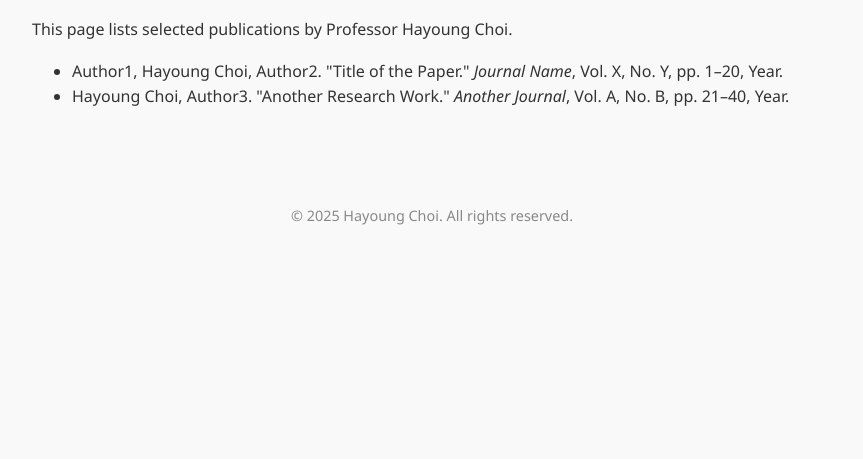
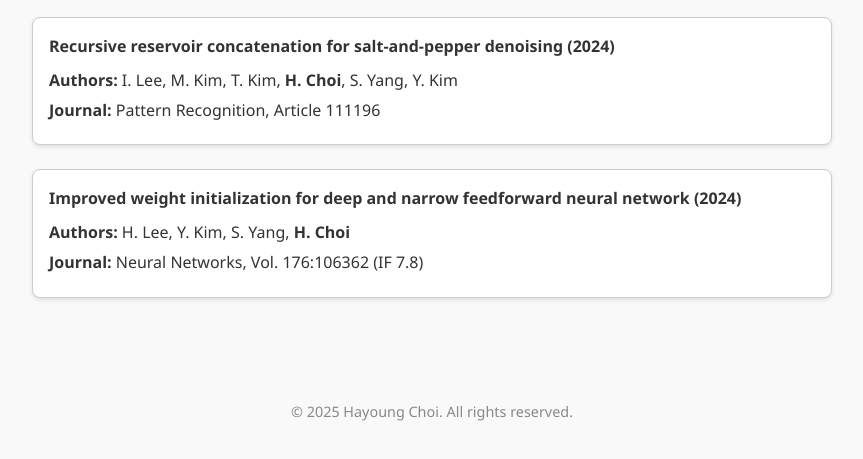
Before and after one commit to jaemiiin/jaemiiin.github.io, a plain HTML site: page publications.html in a window 1280 px wide. Shown: the part 251-710 px from the top of the page, without its empty margins (208-1071 px from the left). Drawn offline with Linux system fonts and the light colour scheme.

Commit message:
Update publications.html

```diff
--- a/publications.html
+++ b/publications.html
@@ -3,8 +3,24 @@
 <head>
   <meta charset="UTF-8">
   <meta name="viewport" content="width=device-width, initial-scale=1.0">
-  <title>Hayoung Choi - Publications</title>
+  <title>Publications - Hayoung Choi</title>
   <link rel="stylesheet" href="style.css">
+  <style>
+    .pub-item {
+      border: 1px solid #ccc;
+      padding: 1rem;
+      margin-bottom: 1.5rem;
+      border-radius: 8px;
+      background-color: #fff;
+      box-shadow: 0 2px 4px rgba(0, 0, 0, 0.1);
+    }
+    .pub-item h4 {
+      margin: 0 0 0.5rem;
+    }
+    .pub-item p {
+      margin: 0.3rem 0;
+    }
+  </style>
 </head>
 <body>
   <header>
@@ -21,13 +37,22 @@
 
   <main>
     <h2>Publications</h2>
-    <p>This page lists selected publications by Professor Hayoung Choi.</p>
 
-    <ul>
-      <li>Author1, Hayoung Choi, Author2. "Title of the Paper." <em>Journal Name</em>, Vol. X, No. Y, pp. 1–20, Year.</li>
-      <li>Hayoung Choi, Author3. "Another Research Work." <em>Another Journal</em>, Vol. A, No. B, pp. 21–40, Year.</li>
-      <!-- Add more items as needed -->
-    </ul>
+    <div class="pub-item">
+      <h4>Recursive reservoir concatenation for salt‑and‑pepper denoising (2024)</h4>
+      <p><b>Authors:</b> I. Lee, M. Kim, T. Kim, <b>H. Choi</b>, S. Yang, Y. Kim</p>
+      <p><b>Journal:</b> Pattern Recognition, Article 111196</p>
+    </div>
+
+    <div class="pub-item">
+      <h4>Improved weight initialization for deep and narrow feedforward neural network (2024)</h4>
+      <p><b>Authors:</b> H. Lee, Y. Kim, S. Yang, <b>H. Choi</b></p>
+      <p><b>Journal:</b> Neural Networks, Vol. 176:106362 (IF 7.8)</p>
+    </div>
+
+    <!-- 다음 항목들도 같은 형식으로 추가 -->
+    <!-- ... -->
+
   </main>
 
   <footer>
```
